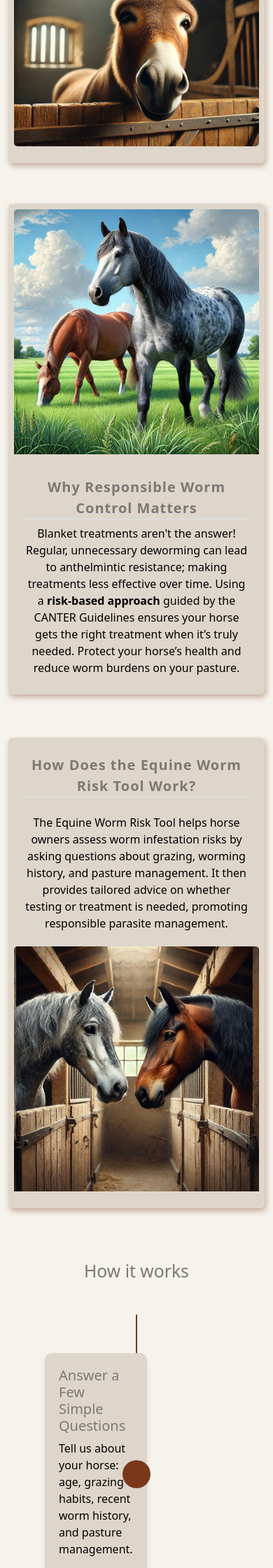
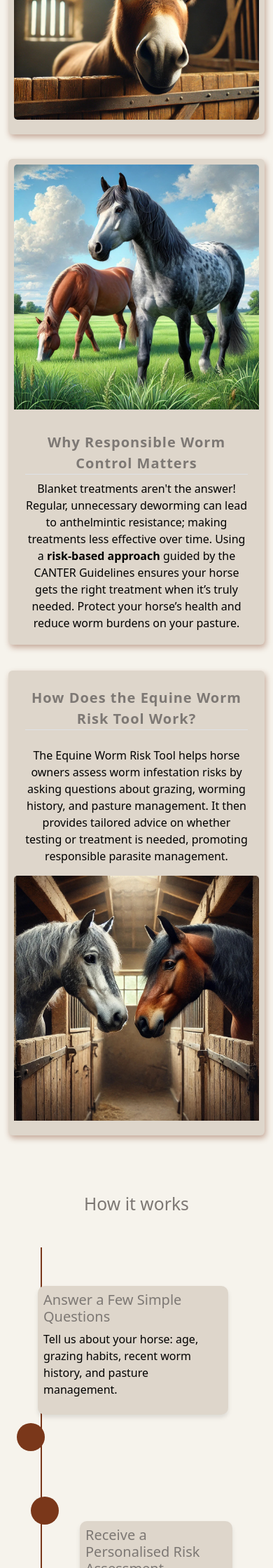
Before and after one commit to LukeI50/Horse-Site, a Django app: page / in a window 390 px wide. Shown: the part 560-2800 px from the top of the page at 70% size. Run offline with Django 4.2, Linux system fonts and the light colour scheme; some libraries are stand-ins or nearby versions.

Commit message:
adjust sizing for small screen on navabar and tried to adjust time line

```diff
--- a/static/css/style.css
+++ b/static/css/style.css
@@ -40,7 +40,9 @@ p, .values-list, li {
     font-style: bold;
     font-size: 1.5rem;
     padding-left: 1.5rem;
+    margin-right: 0px;
 }
+
 
 .logo {
     width: 50px;
@@ -94,7 +96,6 @@ p, .values-list, li {
     border: none;
     box-shadow: 2px 4px 8px rgba(122, 55, 26, 0.4);
     transition: transform 0.3s ease, box-shadow 0.3s ease;
-    margin-top: 2rem;
     margin-bottom: 2rem;
     padding: .5rem;
 }
@@ -126,6 +127,29 @@ p, .values-list, li {
     background-color: #88a51d;
 }
 
+@media (max-width: 576px){
+    .form-btn {
+        background-color: #b6cd5b;
+        color: black;
+        width: 30%;
+        font-weight: 500;
+        font-family: 'Roboto', sans-serif;
+        transition: color 0.3s ease, transform 0.3s ease;
+    }
+
+    .form-btn:hover {
+        background-color: #88a51d;
+        color: #7A371A;
+        transition: color 0.1s ease;
+        transform: scale(1.05);
+    }
+
+    .form-btn:focus {
+        outline: 3px solid #88a51d;
+        background-color: #88a51d;
+    }
+}
+
 /* footer buttons */
 .nav-item {
     font-size: small;
@@ -147,7 +171,7 @@ p, .values-list, li {
 
 /* Home Page Cards */
 .home-card {
-    height: 92%;
+    height: 95%;
     padding: .5rem;
 }
 
@@ -208,9 +232,9 @@ ol li::marker {
     flex-direction: row-reverse; /* For odd items, position to the right */
 }
 
-.timeline-item:nth-child(odd) {
+/* .timeline-item:nth-child(odd) {
     flex-direction: row; /* For even items, position to the left */
-}
+} */
 
 /* Content on the left side of the timeline */
 .timeline-item .timeline-content-left {
@@ -221,9 +245,11 @@ ol li::marker {
 
 /* Content on the right side of the timeline */
 .timeline-item .timeline-content-right {
+
+
     flex: 1;
-    padding-left: 40px;
-    padding-right: 40px;
+    /* padding-left: 40px;
+    padding-right: 40px; */
     text-align: left;
 }
 
@@ -244,7 +270,7 @@ ol li::marker {
 /* Styling for cards */
 .timeline-card {
     margin-top: 15px;
-    padding: 20px;
+    /* padding: 20px; */
     border-radius: 10px;
     box-shadow: 0 4px 6px rgba(0, 0, 0, 0.1);
     width: 100%; /* Ensure cards take full width */
@@ -254,3 +280,52 @@ ol li::marker {
 .timeline-item .timeline-content {
     font-size: 16px;
 }
+
+/* Adjustments for Small Screens (below 576px) */
+@media (max-width: 576px) {
+
+
+.navbar-brand {
+padding-left: 0;
+    }
+
+
+    /* Adjust the line to the left */
+    .timeline {
+        padding-left: 20px;
+    }
+
+    .timeline::before {
+        left: 10%;
+        transform: translateX(0);
+    }
+
+    /* Ensure timeline items are vertically aligned on small screens */
+    .timeline-item {
+        flex-direction: column; /* Stack items vertically */
+        align-items: flex-start; /* Align items to the left */
+    }
+
+    /* Adjust the cards for left alignment */
+    .timeline-item .timeline-content-left,
+    .timeline-item .timeline-content-right {
+        padding-left: 10px;
+        padding-right: 10px;
+    }
+
+    /* Ensure icons and cards align properly */
+    .timeline-item .timeline-icon {
+        position: static;
+        margin-bottom: 15px;
+    }
+
+    /* Ensure the cards are aligned to the left */
+    .timeline-item .timeline-card {
+        width: 90%; /* Reduce width for better alignment */
+    }
+
+    /* Remove padding from navbar/logo */
+    .navbar-brand {
+        padding-left: 0 !important;
+    }
+}
```
